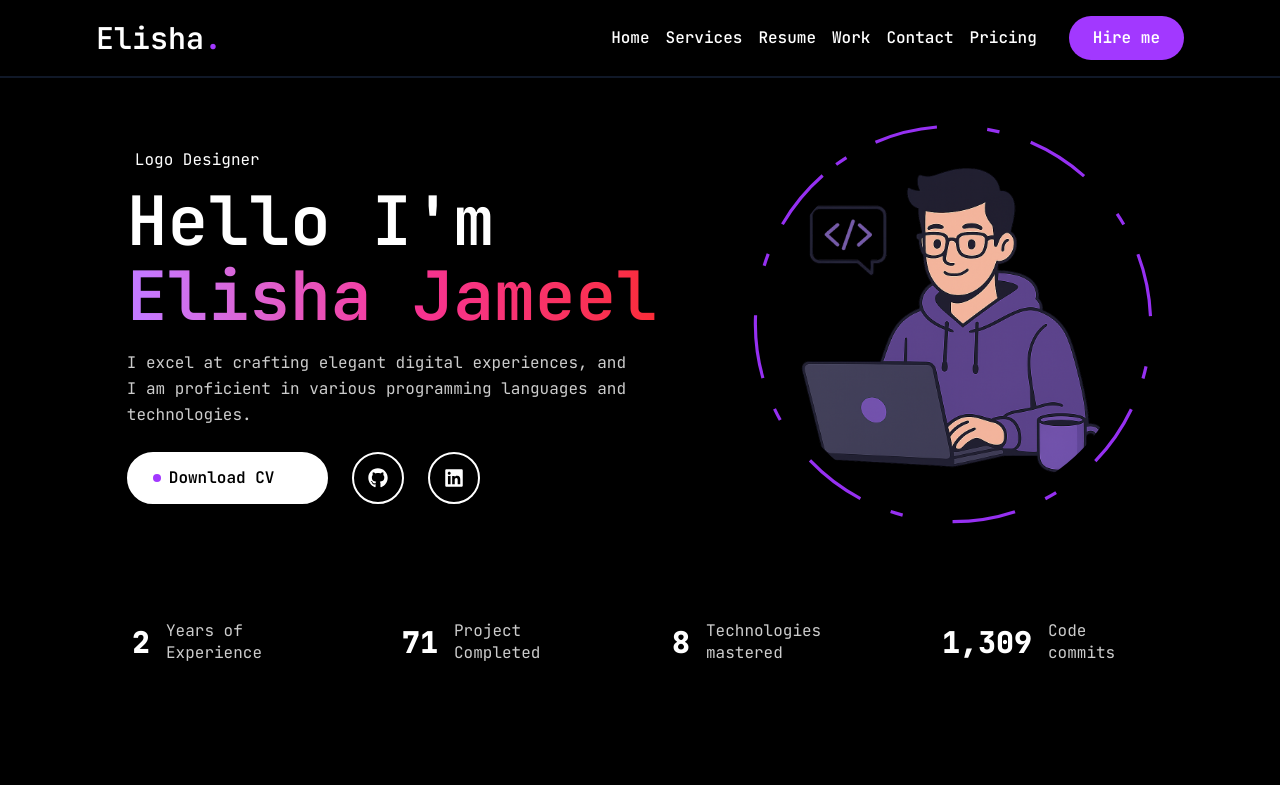
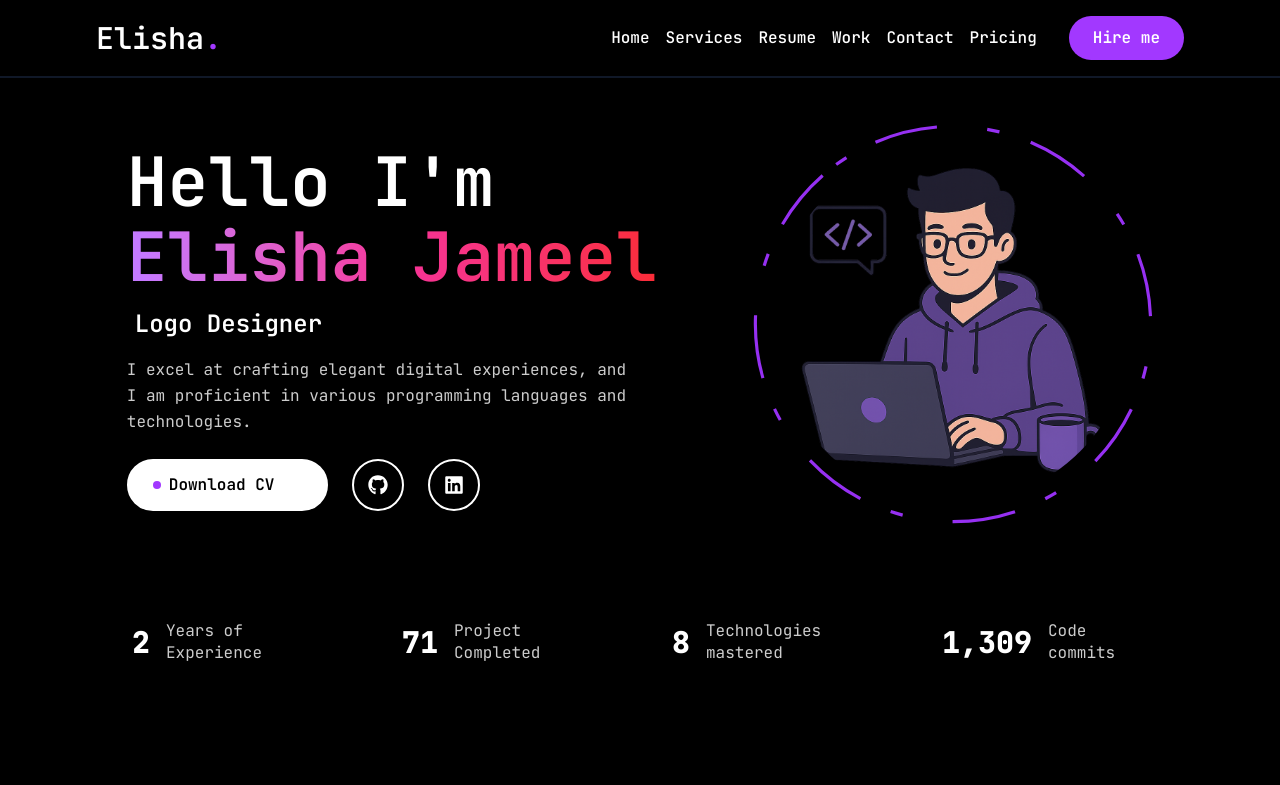
Before and after one commit to elishabhatti/elisha-portfolio, a Next.js app: page / in a window 1280 px wide. Shown: the top 785 px of the page. Built offline with nearby package versions, Linux system fonts and the light colour scheme.

Commit message:
added the flip words in h3

```diff
--- a/components/pages/Home.jsx
+++ b/components/pages/Home.jsx
@@ -31,7 +31,6 @@ const Home = () => {
               animate={{ x: 0, opacity: 1, delay: 0.2 }}
               transition={{ duration: 0.69 }}
             ></motion.span>
-            <FlipWords words={words} />
             <motion.h1
               initial={{ x: 100, opacity: 0 }}
               animate={{ x: 0, opacity: 1, delay: 0.2 }}
@@ -48,6 +47,15 @@ const Home = () => {
                 Elisha Jameel
               </motion.span>
             </motion.h1>
+            <motion.h3 className="h3 mb-5">
+              <motion.span
+                initial={{ x: -100, opacity: 0 }}
+                animate={{ x: 0, opacity: 1, delay: 0.2 }}
+                transition={{ duration: 0.69 }}
+              >
+                <FlipWords words={words} />
+              </motion.span>
+            </motion.h3>
             <motion.p
               initial={{ y: 100, opacity: 0 }}
               animate={{ y: 0, opacity: 1, delay: 0.2 }}
```
